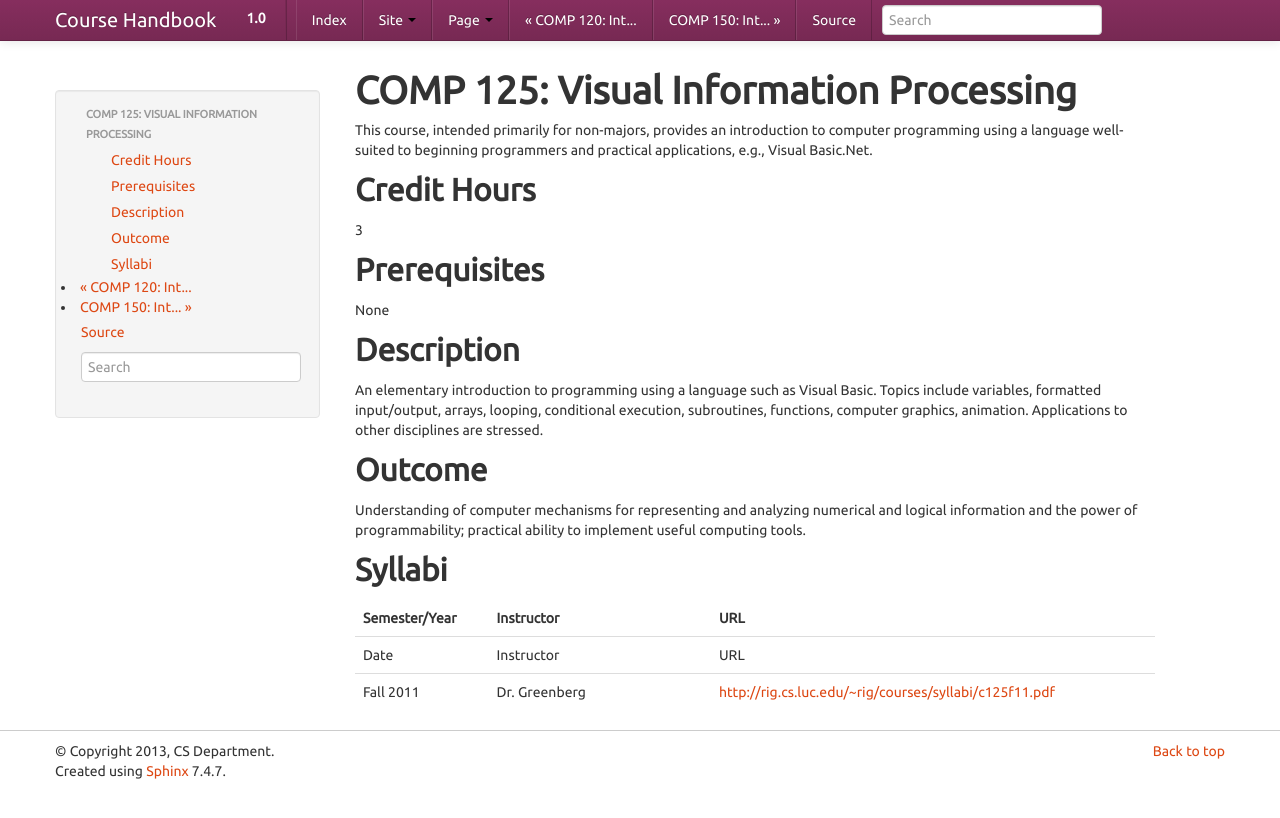
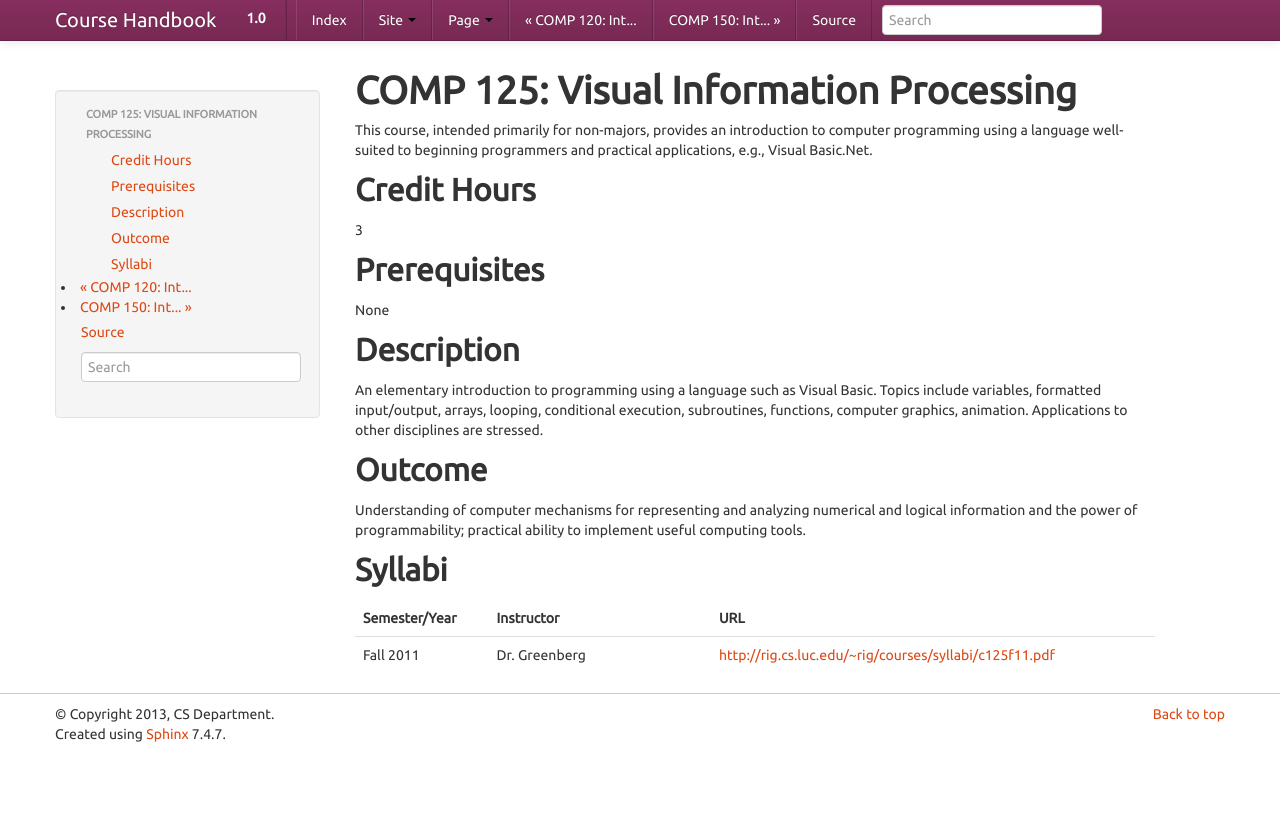
Before and after one commit to kyang5/coursedescriptions, a Sphinx documentation site: the page built from source/comp125.rst, in a window 1280 px wide. Shown: the top 818 px of the page. Built offline with Sphinx 7.4.7, drawn with Linux system fonts in a browser that asks for light colours.

Commit message:
Updated COMP 125

```diff
--- a/source/comp125.rst
+++ b/source/comp125.rst
@@ -34,5 +34,4 @@ Syllabi
    	:header: "Semester/Year", "Instructor", "URL"
    	:widths: 15, 25, 50
 
-	"Date", "Instructor", "URL"
 	"Fall 2011", "Dr. Greenberg", "http://rig.cs.luc.edu/~rig/courses/syllabi/c125f11.pdf"
```
